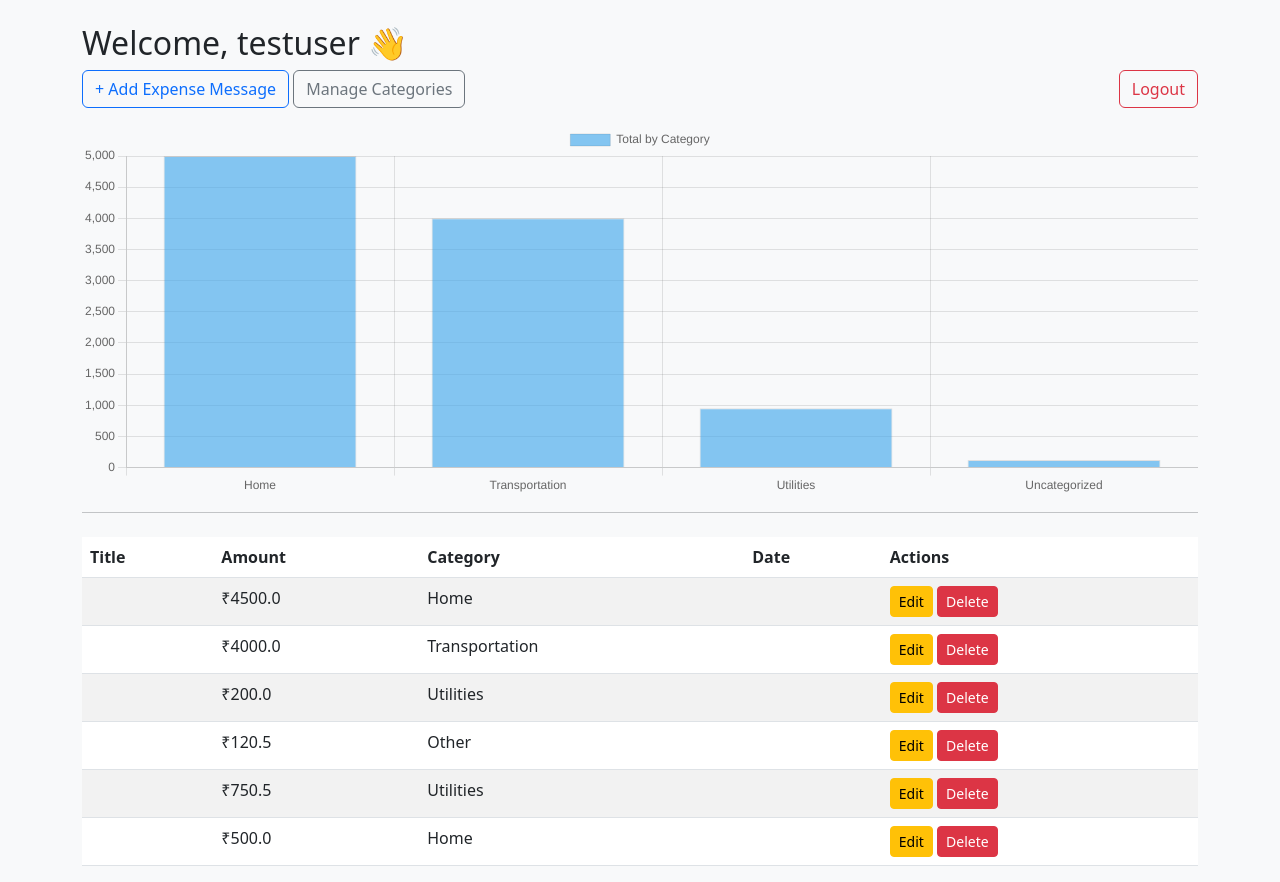
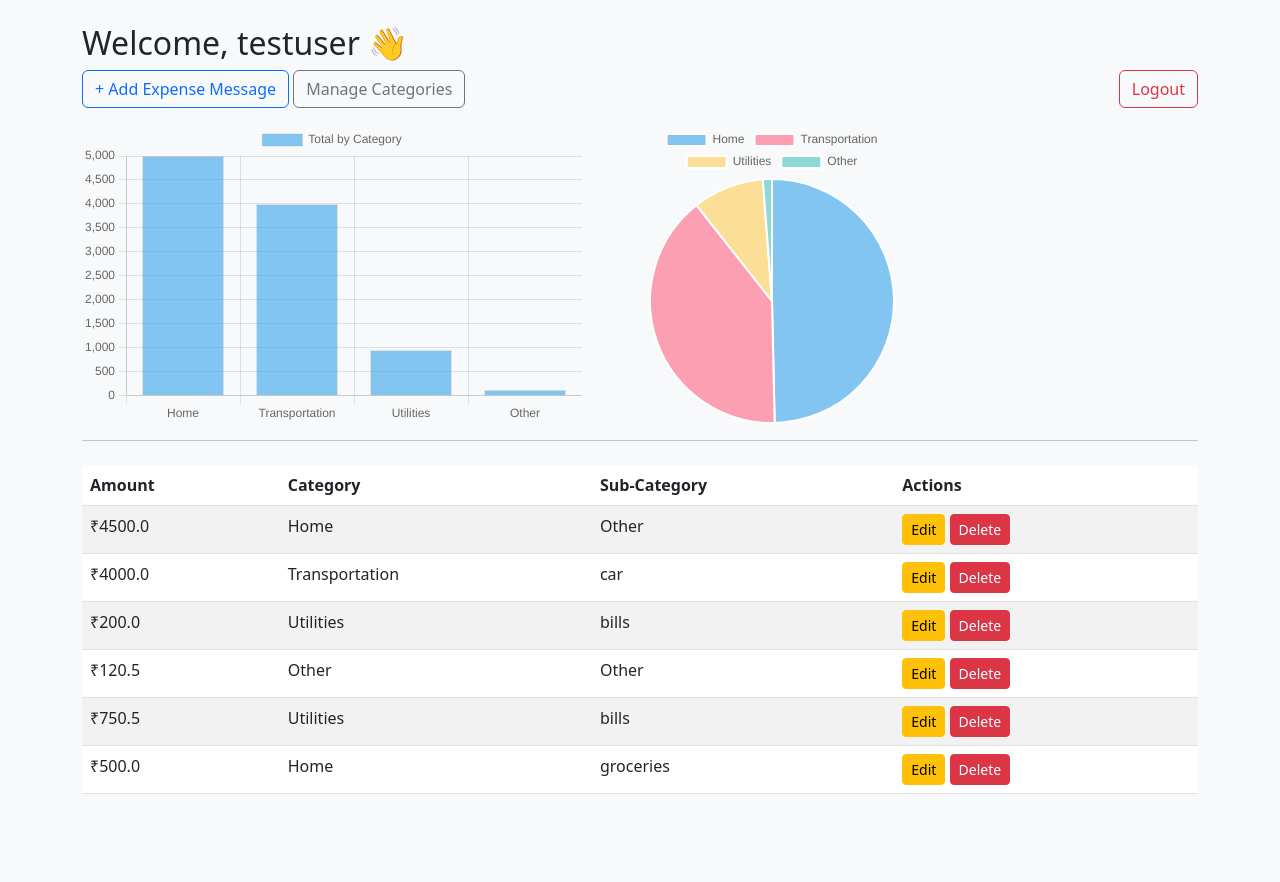
Before and after one commit to Banna81/web_msg_expense_tracker, a Flask app: page /dashboard in a window 1280 px wide. After the commit the page ends 794 px from the top, so only its background shows below. Run offline with Flask 3, Linux system fonts and the light colour scheme; a user stored in the database is signed in; data comes from the database, SQL or seed files in the repository; both versions use the stored data as it was after the commit.

Commit message:
added the breakdown of each category when the pie chart gets clicked

```diff
--- a/app.py
+++ b/app.py
@@ -68,20 +68,29 @@ def login():
 def dashboard():
     expenses = Expense.query.filter_by(user_id=current_user.id).all()
     category_totals = {}
+    subcategory_breakdown = {}
+
+    total_amount = 0
 
     for exp in expenses:
-        cat_name = exp.category.name if exp.category else 'Uncategorized'
-        category_totals[cat_name] = category_totals.get(cat_name, 0) + (exp.amount or 0)
+        cat_name = exp.category.name if exp.category else 'Other'
+        subcat_name = exp.subcategory.name if exp.subcategory else 'Other'
+        amount = exp.amount or 0
 
-    suggestions = []
-    if category_totals:
-        max_cat = max(category_totals, key=category_totals.get)
-        max_amt = category_totals[max_cat]
+        # Category totals
+        category_totals[cat_name] = category_totals.get(cat_name, 0) + amount
 
-        if max_amt > 3000:
-            suggestions.append(f"You spent ${max_amt} on {max_cat}. Consider reducing it.")
-        else:
-            suggestions.append('Your spending is within healthy limits.')
+        # Subcategory breakdown
+        if cat_name not in subcategory_breakdown:
+            subcategory_breakdown[cat_name] = {}
+        subcategory_breakdown[cat_name][subcat_name] = subcategory_breakdown[cat_name].get(subcat_name, 0) + amount
+
+        total_amount += amount
+
+    # Calculate percentages
+    category_percentages = {}
+    for cat, total in category_totals.items():
+        category_percentages[cat] = (total / total_amount * 100) if total_amount > 0 else 0
 
     return render_template(
         'dashboard.html',
@@ -89,7 +98,8 @@ def dashboard():
         expenses=expenses,
         categories=list(category_totals.keys()),
         totals=list(category_totals.values()),
-        suggestions=suggestions
+        percentages=[category_percentages[cat] for cat in category_totals.keys()],
+        subcategory_breakdown=subcategory_breakdown
     )
 
 
--- a/templates/dashboard.html
+++ b/templates/dashboard.html
@@ -5,24 +5,28 @@
 <a href="{{ url_for('list_categories') }}" class="btn btn-outline-secondary mb-3">Manage Categories</a>
 <a href="{{ url_for('logout') }}" class="btn btn-outline-danger mb-3 float-end">Logout</a>
 
-
-
-<canvas id="expenseChart" height="100"></canvas>
+<div style="display: flex; gap: 40px; align-items: flex-start;">
+    <div>
+        <canvas id="expenseChart" height="300" width="500"></canvas>
+    </div>
+    <div>
+        <canvas id="expensePieChart" height="100" width="300"></canvas>
+    </div>
+</div>
 <hr>
 
 <table class="table table-striped mt-4">
     <thead>
         <tr>
-            <th>Title</th><th>Amount</th><th>Category</th><th>Date</th><th>Actions</th>
+            <th>Amount</th><th>Category</th><th>Sub-Category</th><th>Actions</th>
         </tr>
     </thead>
     <tbody>
         {% for exp in expenses %}
         <tr>
-            <td>{{ exp.title }}</td>
             <td>₹{{ exp.amount }}</td>
             <td>{{ exp.category.name if exp.category else 'Other' }}</td>
-            <td>{{ exp.date }}</td>
+            <td>{{ exp.subcategory.name if exp.subcategory else 'Other'}}</td>
             <td>
                 <a href="{{ url_for('edit_expense', id=exp.id) }}" class="btn btn-sm btn-warning">Edit</a>
                 <a href="{{ url_for('delete_expense', id=exp.id) }}" class="btn btn-sm btn-danger">Delete</a>
@@ -32,16 +36,31 @@
     </tbody>
 </table>
 
+<div id="subcategoryModal" class="modal" style="display:none; position:fixed; left:0; top:0; width:100vw; height:100vh; background:rgba(0,0,0,0.5); align-items:center; justify-content:center;">
+  <div style="background:#fff; padding:24px; border-radius:8px; min-width:300px; max-width:90vw;">
+    <h4 id="modalTitle"></h4>
+    <ul id="modalList"></ul>
+    <button onclick="document.getElementById('subcategoryModal').style.display='none'" class="btn btn-secondary mt-2">Close</button>
+  </div>
+</div>
+
 <script src="https://cdn.jsdelivr.net/npm/chart.js"></script>
 <script>
-const ctx = document.getElementById('expenseChart').getContext('2d');
-const expenseChart = new Chart(ctx, {
+const barCtx = document.getElementById('expenseChart').getContext('2d');
+const pieCtx = document.getElementById('expensePieChart').getContext('2d');
+
+const chartLabels = {{ categories|tojson|safe }};
+const chartData = {{ totals|tojson }};
+const chartPercentages = {{ percentages|tojson }};
+const subcategoryBreakdown = {{ subcategory_breakdown|tojson }};
+
+const expenseChart = new Chart(barCtx, {
     type: 'bar',
     data: {
-        labels: {{ categories|tojson|safe }},
+        labels: chartLabels,
         datasets: [{
             label: 'Total by Category',
-            data: {{ totals|tojson }},
+            data: chartData,
             backgroundColor: 'rgba(54, 162, 235, 0.6)',
             borderWidth: 1
         }]
@@ -49,8 +68,58 @@ const expenseChart = new Chart(ctx, {
     options: {
         responsive: true,
         scales: {
-            y: {
-                beginAtZero: true
+            y: { beginAtZero: true }
+        }
+    }
+});
+
+const pieColors = [
+    'rgba(54, 162, 235, 0.6)',
+    'rgba(255, 99, 132, 0.6)',
+    'rgba(255, 206, 86, 0.6)',
+    'rgba(75, 192, 192, 0.6)',
+    'rgba(153, 102, 255, 0.6)',
+    'rgba(255, 159, 64, 0.6)'
+];
+
+const expensePieChart = new Chart(pieCtx, {
+    type: 'pie',
+    data: {
+        labels: chartLabels,
+        datasets: [{
+            data: chartPercentages,
+            backgroundColor: pieColors.slice(0, chartLabels.length)
+        }]
+    },
+    options: {
+        responsive: true,
+        plugins: {
+            tooltip: {
+                callbacks: {
+                    label: function(context) {
+                        const label = context.label || '';
+                        const value = context.parsed || 0;
+                        return `${label}: ${value.toFixed(1)}%`;
+                    }
+                }
+            }
+        },
+        onClick: (evt, elements) => {
+            if (elements.length > 0) {
+                const idx = elements[0].index;
+                const category = chartLabels[idx];
+                const breakdown = subcategoryBreakdown[category];
+                let html = '';
+                if (breakdown) {
+                    for (const [subcat, total] of Object.entries(breakdown)) {
+                        html += `<li><strong>${subcat}</strong>: ₹${total.toFixed(2)}</li>`;
+                    }
+                } else {
+                    html = '<li>No subcategories</li>';
+                }
+                document.getElementById('modalTitle').innerText = `Breakdown for "${category}"`;
+                document.getElementById('modalList').innerHTML = html;
+                document.getElementById('subcategoryModal').style.display = 'flex';
             }
         }
     }
```
Also changed, not shown: instance/database.db.
